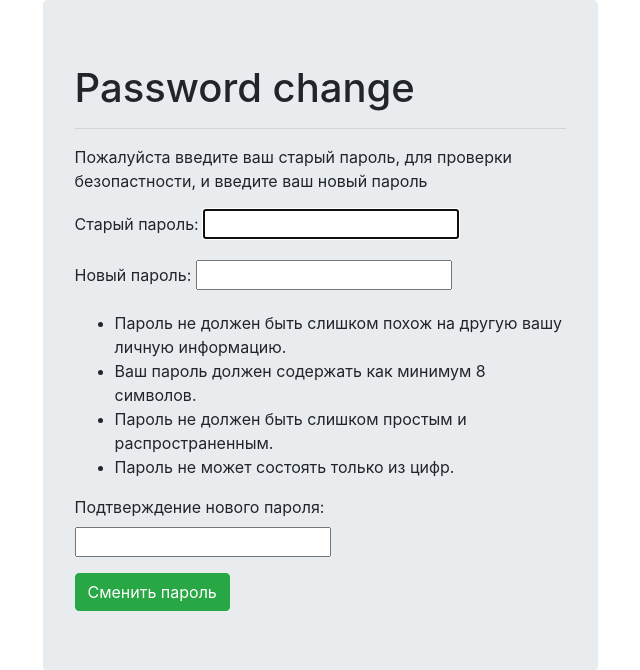
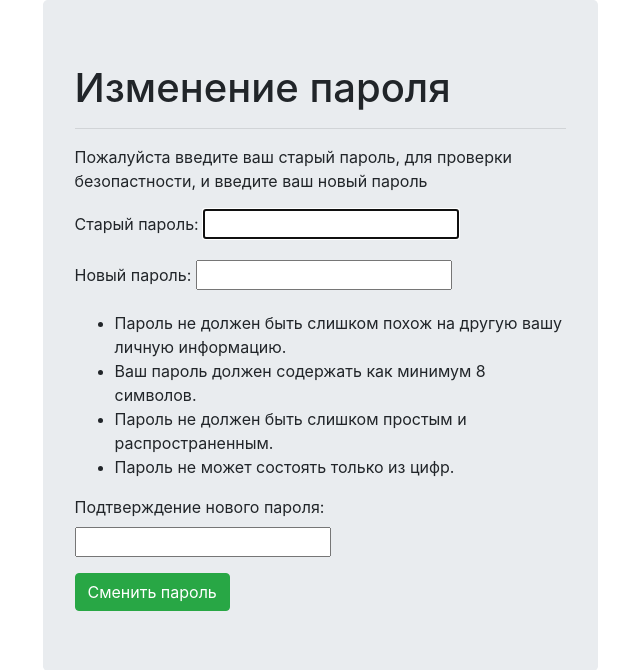
Before and after one commit to SirRaKa1/TP, a Django app: page /users/password_change/ in a window 1280 px wide. Shown: the part 56-726 px from the top of the page, without its empty margins (320-960 px from the left). Run offline with Django 4.2, Linux system fonts and the light colour scheme; a user stored in the database is signed in; some libraries are stand-ins or nearby versions.

Commit message:
some fixes

```diff
--- a/templates/registration/password_change_form.html
+++ b/templates/registration/password_change_form.html
@@ -1,18 +1,9 @@
 {% extends 'base.html' %}
 {% block title %}Смена пароля{% endblock %}
 {%block content%}
-    <!-- <h1>Password change</h1>
-    <p>Пожалуйста введите ваш старый пароль, для проверки безопастности, и введите ваш новый пароль</p>
-
-    <form method="POST">
-        {% csrf_token %}
-        {{ form.as_p }}
-    <input class="btn btn-success" type="submit" value="Change my password">
-    </form> -->
-
     <div class="container">
         <div class="jumbotron col-lg-6 col-sm-10 container" style="padding-bottom: 60px;">
-            <h1>Password change</h1>
+            <h1>Изменение пароля</h1>
             <hr>
             <p>Пожалуйста введите ваш старый пароль, для проверки безопастности, и введите ваш новый пароль</p>
             <form method="POST">
```
